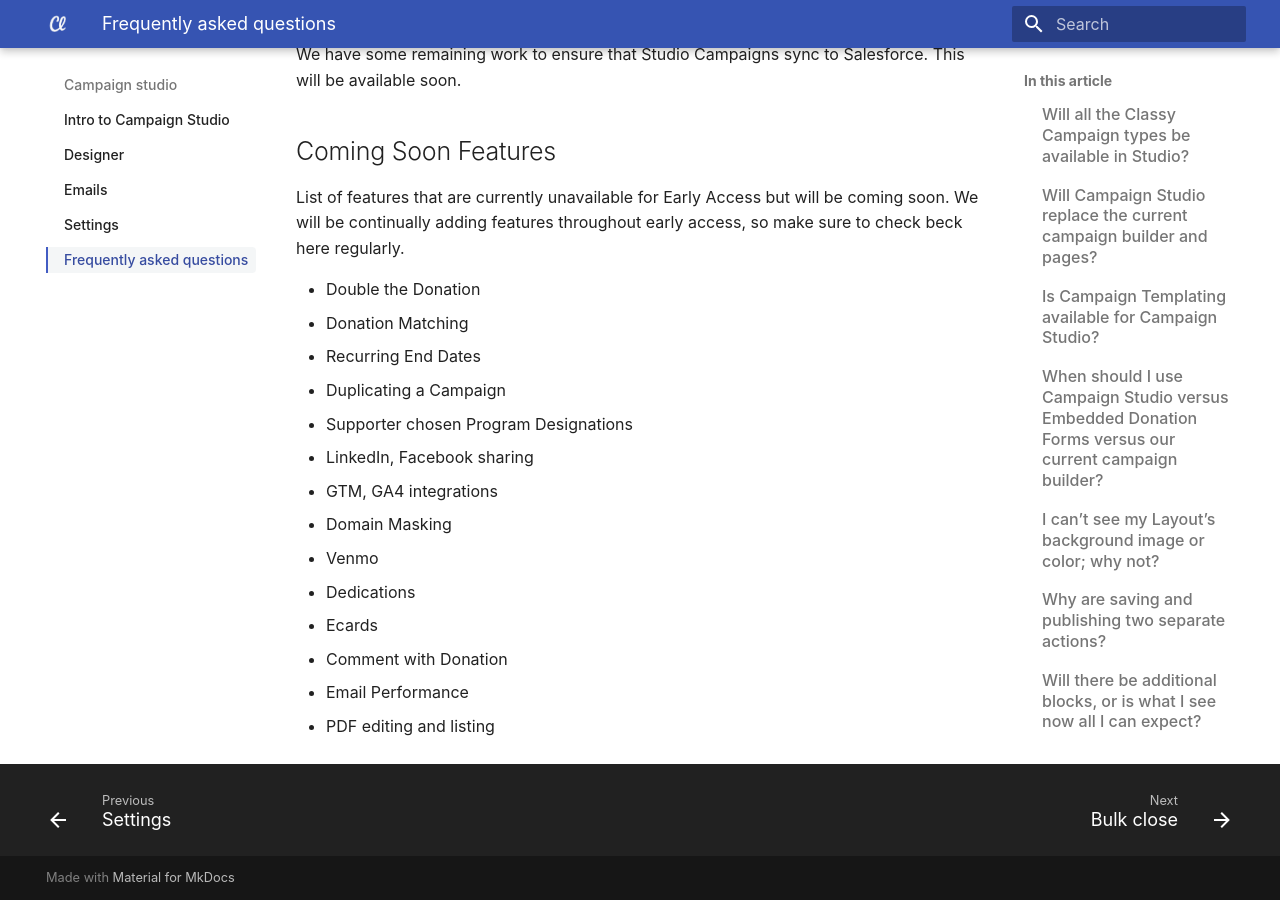
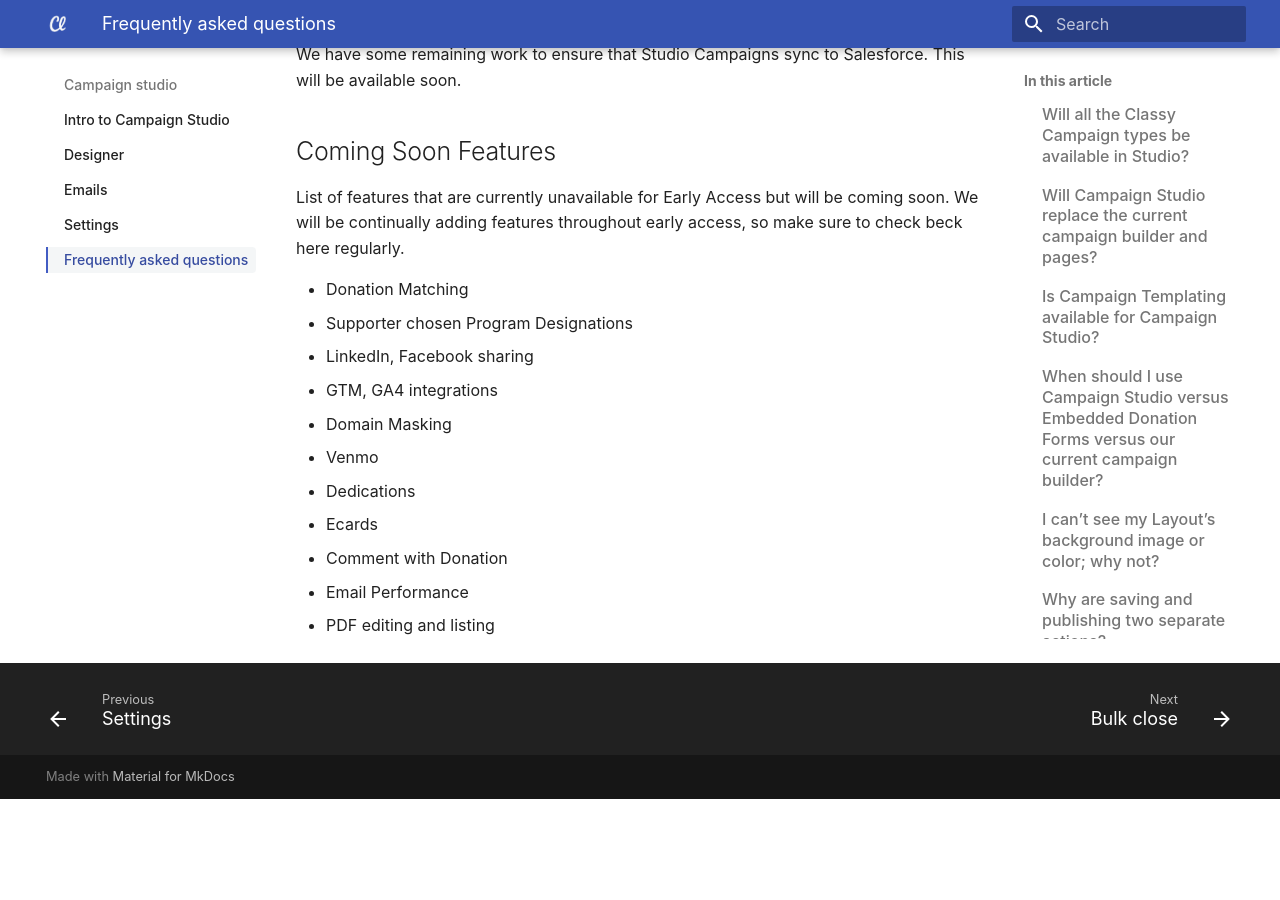
Before and after one commit to truj1ll0/mkdocs-help-center, an MkDocs documentation site: the page built from docs/campaign-studio/getting-started/faq.md, in a window 1280 px wide and 900 px high, scrolled down 1792 px. Built offline with MkDocs 1.6.1 and Material for MkDocs 9.7.7, drawn with Linux system fonts in a browser that asks for light colours; some web fonts are replaced; after the commit the page ends 2591 px from its top, so only the background shows below that.

Commit message:
Update GA ID

```diff
--- a/docs/campaign-studio/getting-started/faq.md
+++ b/docs/campaign-studio/getting-started/faq.md
@@ -71,17 +71,14 @@
 
 List of features that are currently unavailable for Early Access but will be coming soon. We will be continually adding features throughout early access, so make sure to check beck here regularly.
 
-* Double the Donation
-* Donation Matching
-* Recurring End Dates
-* Duplicating a Campaign
-* Supporter chosen Program Designations
-* LinkedIn, Facebook sharing
-* GTM, GA4 integrations
-* Domain Masking
-* Venmo
-* Dedications
-* Ecards
-* Comment with Donation
-* Email Performance
-* PDF editing and listing
+- Donation Matching
+- Supporter chosen Program Designations
+- LinkedIn, Facebook sharing
+- GTM, GA4 integrations
+- Domain Masking
+- Venmo
+- Dedications
+- Ecards
+- Comment with Donation
+- Email Performance
+- PDF editing and listing
--- a/mkdocs.yml
+++ b/mkdocs.yml
@@ -66,7 +66,7 @@
 extra:
   analytics:
     provider: google
-    property: G-WFNJHCWKWV
+    property: G-NC9WXEJ9N3
 
 #===================================================================================#
 # Mkdocs Navigation Tree
```
